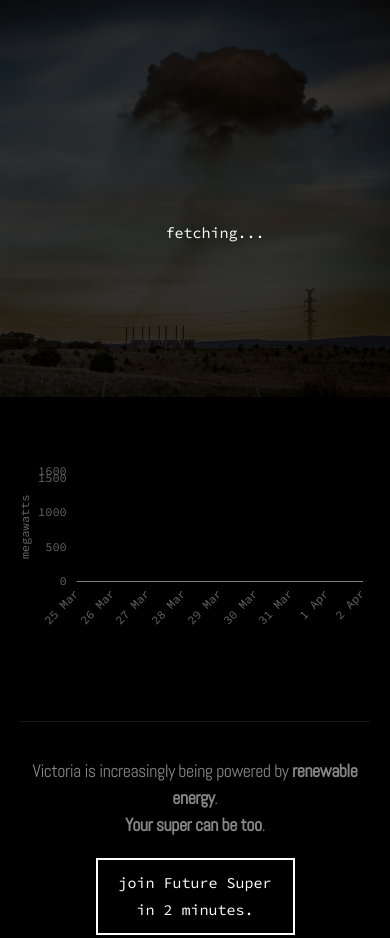
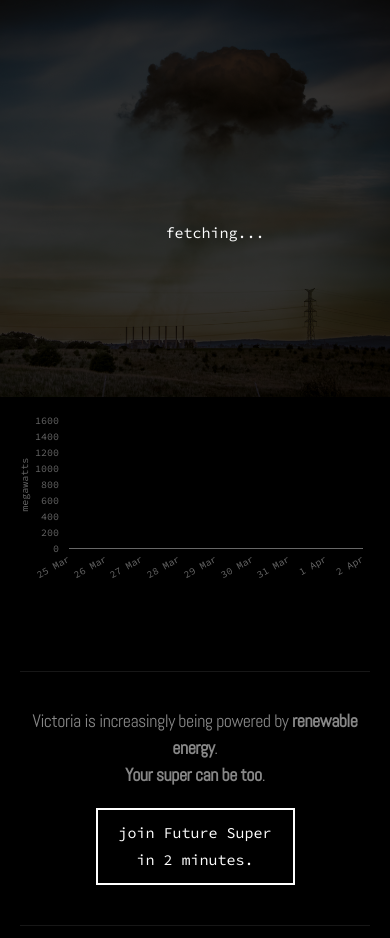
Before and after one commit to simonhac/hazelwood, a website: page index.html in a window 390 px wide. Shown: the top 938 px of the page. Drawn offline with Linux system fonts and the light colour scheme; no server answers.

Commit message:
improved mobile view

```diff
--- a/css/index.css
+++ b/css/index.css
@@ -24,7 +24,7 @@
   -webkit-transition: all 1.5s; /* Safari */
   transition: all 1.5s;
   opacity: 0;
-  height: 150px;
+  height: 100px;
 }
 #nasty.show {
   opacity: 1;
--- a/js/chartConfig.js
+++ b/js/chartConfig.js
@@ -51,3 +51,7 @@
     }
   }
 };
+var width = (window.innerWidth > 0) ? window.innerWidth : screen.width;
+if (width <= 414) {
+  Chart.defaults.global.defaultFontSize = 10;
+}
```
